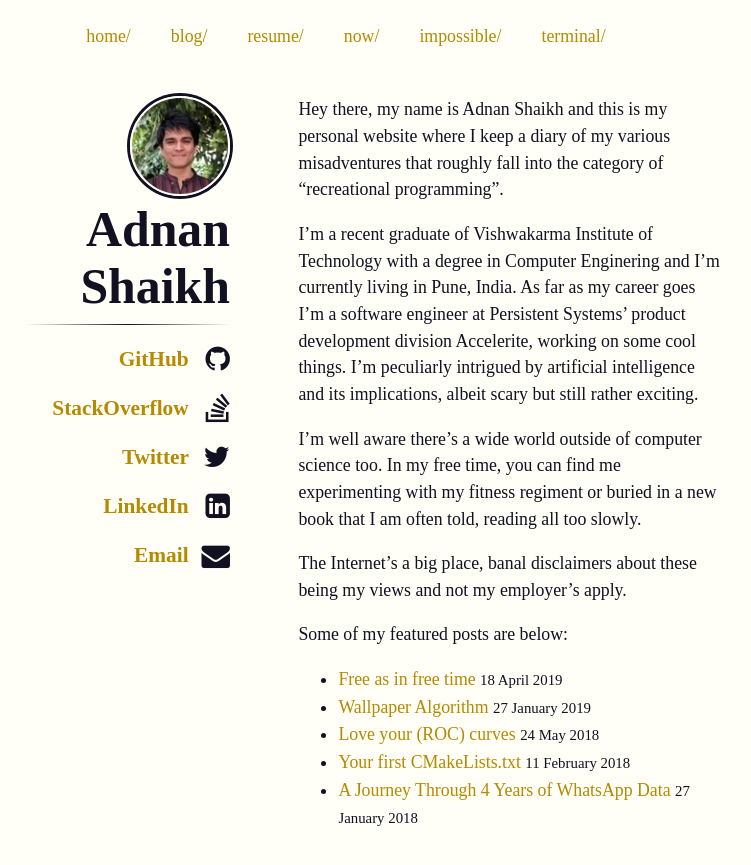
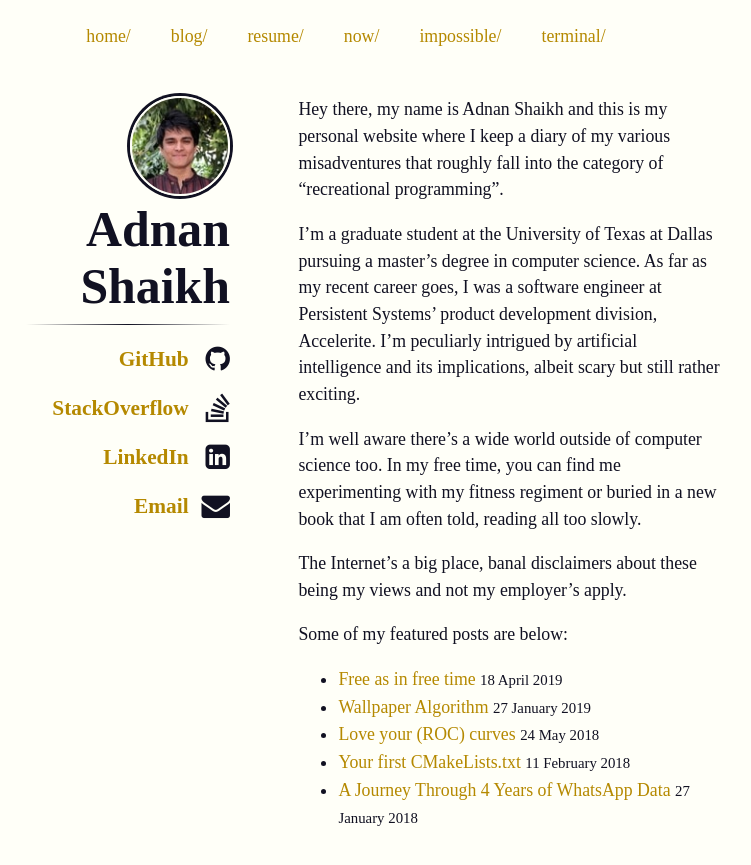
Before and after one commit to adyshake/adyshake.github.io, a Jekyll site: the page built from index.html, in a window 1280 px wide. Shown: the top 865 px of the page, without its empty margins (294-1045 px from the left). Built offline with Jekyll 4.4.1, drawn with Linux system fonts in a browser that asks for light colours; nearby versions of some CDN libraries; some web fonts are replaced.

Commit message:
August 2019 Update Simplified first_setup.md Updated bio Removed twitter Updated resume Updated terminal information

```diff
--- a/_includes/biosketch.md
+++ b/_includes/biosketch.md
@@ -2,11 +2,11 @@ Hey there, my name is Adnan Shaikh and this is my personal website where I keep
 a diary of my various misadventures that roughly fall into the category of
 "recreational programming".
 
-I'm a recent graduate of Vishwakarma Institute of Technology with a degree in
-Computer Enginering and I'm currently living in Pune, India. As far as my career
-goes I'm a software engineer at Persistent Systems' product development division
-Accelerite, working on some cool things. I'm peculiarly intrigued by artificial
-intelligence and its implications, albeit scary but still rather exciting.
+I'm a graduate student at the University of Texas at Dallas pursuing a master's
+degree in computer science. As far as my recent career goes, I was a software
+engineer at Persistent Systems' product development division, Accelerite. I'm
+peculiarly intrigued by artificial intelligence and its implications, albeit
+scary but still rather exciting.
 
 I'm well aware there's a wide world outside of computer science too. In my free
 time, you can find me experimenting with my fitness regiment or buried in a new
--- a/_includes/head.html
+++ b/_includes/head.html
@@ -31,15 +31,6 @@
   <meta property="og:site_name" content="{{ site.title }}"/>
   <meta property="og:see_also" content="{{site.url}}"/>
 
-  <!-- Twitter meta-info -->
-  <meta name="twitter:site" content="@adyshake_">
-  <meta name="twitter:creator" content="@adyshake_">
-  <meta name="twitter:card" content="summary"/>
-  <meta name="twitter:url" content="{{site.url}}{{page.url}}"/>
-  <meta name="twitter:title" content="{{page.title}} - {{site.name}}"/>
-  <meta name="twitter:description" content="{% if page.description %}{{page.description}}{% else %}{{site.description}}{% endif %}"/>
-  <meta name="twitter:image" content="{{site.url}}{{site.baseurl}}{{site.logo}}"/>
-
   <!-- Various Javascript -->
   {% include analytics.html %}
 </head>
--- a/_includes/twitter-script.html
+++ /dev/null
@@ -1 +0,0 @@
-<script>!function(d,s,id){var js,fjs=d.getElementsByTagName(s)[0],p=/^http:/.test(d.location)?'http':'https';if(!d.getElementById(id)){js=d.createElement(s);js.id=id;js.src=p+'://platform.twitter.com/widgets.js';fjs.parentNode.insertBefore(js,fjs);}}(document, 'script', 'twitter-wjs');</script>
--- a/_includes/twitter-tweet.html
+++ /dev/null
@@ -1 +0,0 @@
-<a href="https://twitter.com/share" class="twitter-share-button" data-via="adyshake_">Tweet</a>
--- a/index.html
+++ b/index.html
@@ -21,10 +21,6 @@ layout: base
                 <span class="fa fa-stack-overflow fa-lg main-list-item-icon"></span>
             </li>
             <li class="main-list-item">
-                <a href="https://twitter.com/adyshake_">Twitter</a>
-                <span class="fa fa-twitter fa-lg main-list-item-icon"></span>
-            </li>
-            <li class="main-list-item">
                 <a href="https://www.linkedin.com/in/adnan-shaikh/">LinkedIn</a>
                 <span class="fa fa-linkedin-square fa-lg main-list-item-icon"></span>
             </li>
```
Also changed, not shown: first_setup.md (+6 -77 lines), terminal.html (+3 -14 lines), Gemfile.lock, 1 other file.
